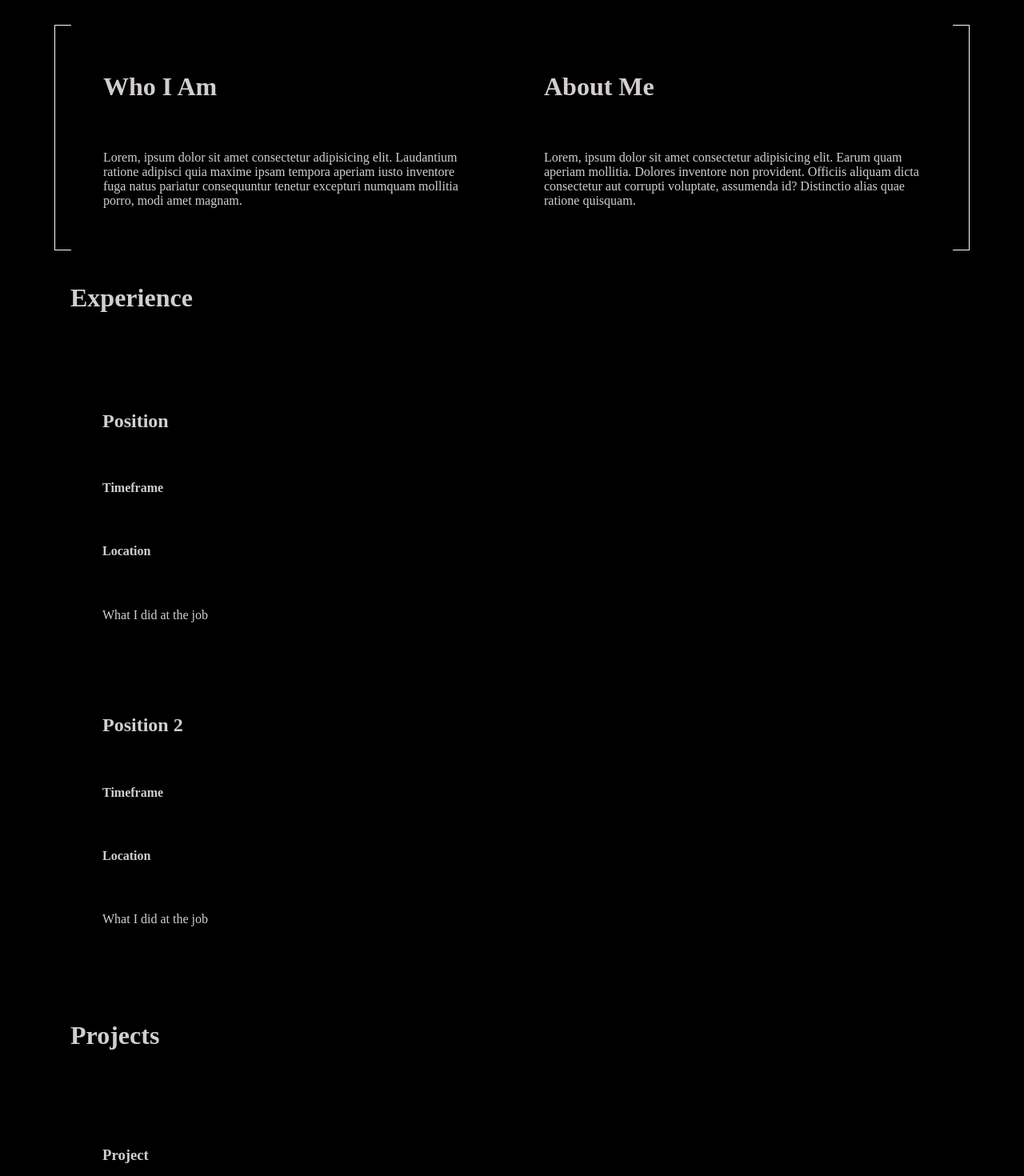
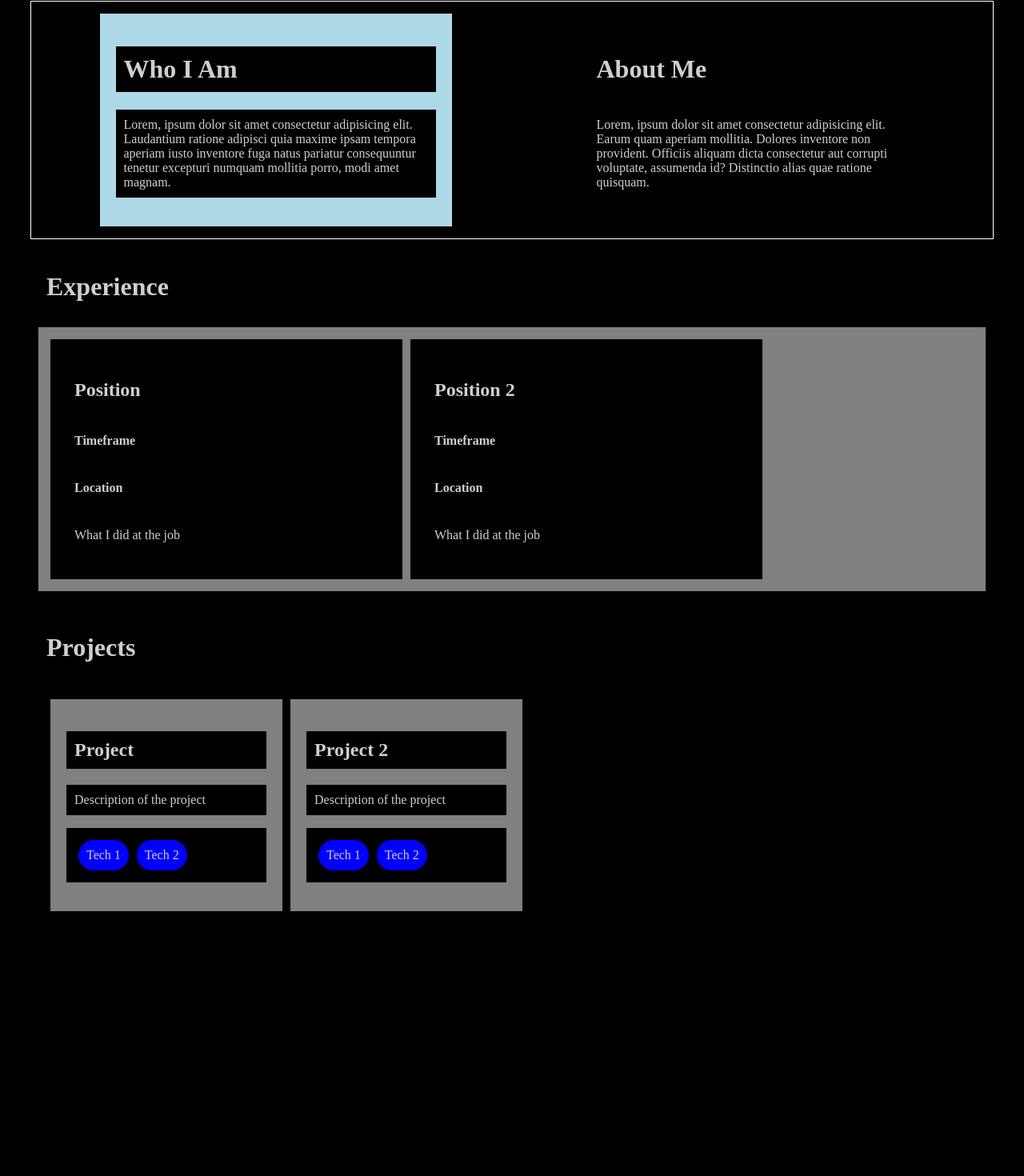
Before and after one commit to sFRHN/Portfolio, a React (Vite) app: page / in a window 1280 px wide. Shown: the part 37-1507 px from the top of the page at 80% size. After the commit the page ends 1239 px from the top, so only its background shows below. Built offline with nearby package versions, Linux system fonts and the light colour scheme.

Commit message:
Basic layout finished

```diff
--- a/src/App.css
+++ b/src/App.css
@@ -1,17 +1,55 @@
 .about-section {
   display: flex;
+  flex-wrap: wrap;
   align-items: center;
-  justify-content: space-evenly;
-  height: 30vh;
+  justify-content: space-around;
   border: 1px solid white;
 }
 
 .about-left {
+  background-color: lightblue;
+  margin: 5px;
   padding: 20px;
-  width: 50%;
+  width: 400px;
 }
 
 .about-right {
+  margin: 5px;
   padding: 20px;
-  width: 50%;
+  width: 400px;
 }
+
+.experience-section {
+  background-color: grey;
+  display: flex;
+  flex-wrap: wrap;
+}
+
+.experience-item {
+  width: 400px;
+  padding: 20px;
+  margin: 5px;
+}
+
+.projects-section {
+  display:flex;
+  flex-wrap: wrap;
+}
+
+.project-item {
+  background-color: grey;
+  width: 250px;
+  padding: 20px;
+  margin: 5px;
+}
+
+.project-item ul {
+  list-style-type: none;
+  display: flex;
+}
+
+.project-item ul li {
+  background-color: blue;
+  border-radius: 50px;
+  margin: 5px;
+}
--- a/src/App.jsx
+++ b/src/App.jsx
@@ -40,7 +40,8 @@ function About() {
 
 function Experience() {
   return(
-    <>
+    <div className="experience">
+
       <h1>Experience</h1>
 
       <div className="experience-section">
@@ -60,20 +61,22 @@ function Experience() {
         </div>
 
       </div>
-    </>
+
+    </div>
   )
 }
 
 
 function Projects() {
   return(
-    <>
+    <div className="projects">
+
       <h1>Projects</h1>
 
       <div className="projects-section">
 
         <div className="project-item">
-          <h3>Project</h3>
+          <h2>Project</h2>
           <p>Description of the project</p>
           <ul>
             <li>Tech 1</li>
@@ -82,7 +85,7 @@ function Projects() {
         </div>
 
         <div className="project-item">
-          <h3>Project 2</h3>
+          <h2>Project 2</h2>
           <p>Description of the project</p>
           <ul>
             <li>Tech 1</li>
@@ -91,9 +94,8 @@ function Projects() {
         </div>
 
       </div>
-    </>
 
-
+    </div>
 
   )
 }
--- a/src/index.css
+++ b/src/index.css
@@ -1,5 +1,5 @@
 * {
   background-color: hsl(0, 0%, 0%);
   color: rgb(211, 206, 206);
-  padding: 20px;
+  padding: 10px;
 }
```
